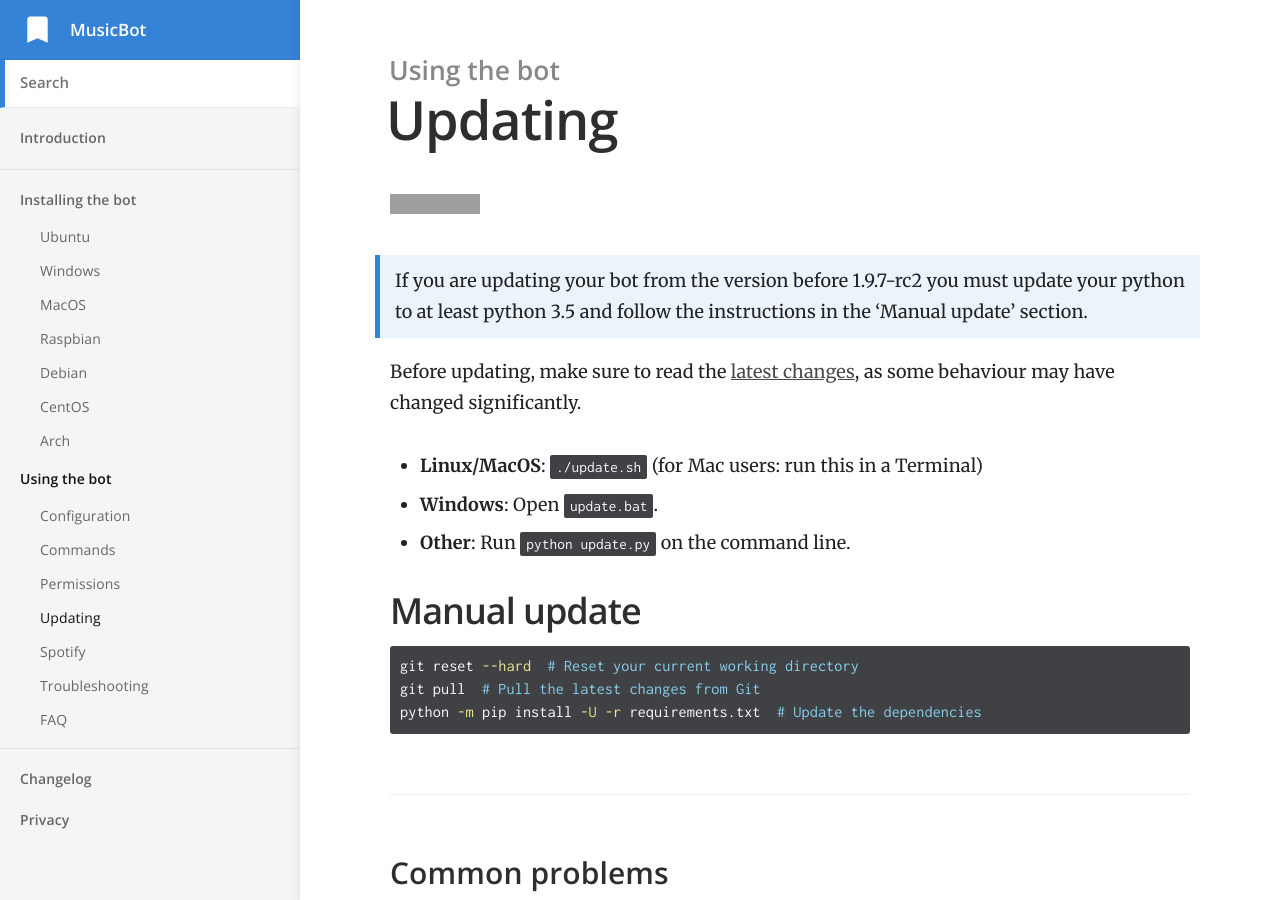
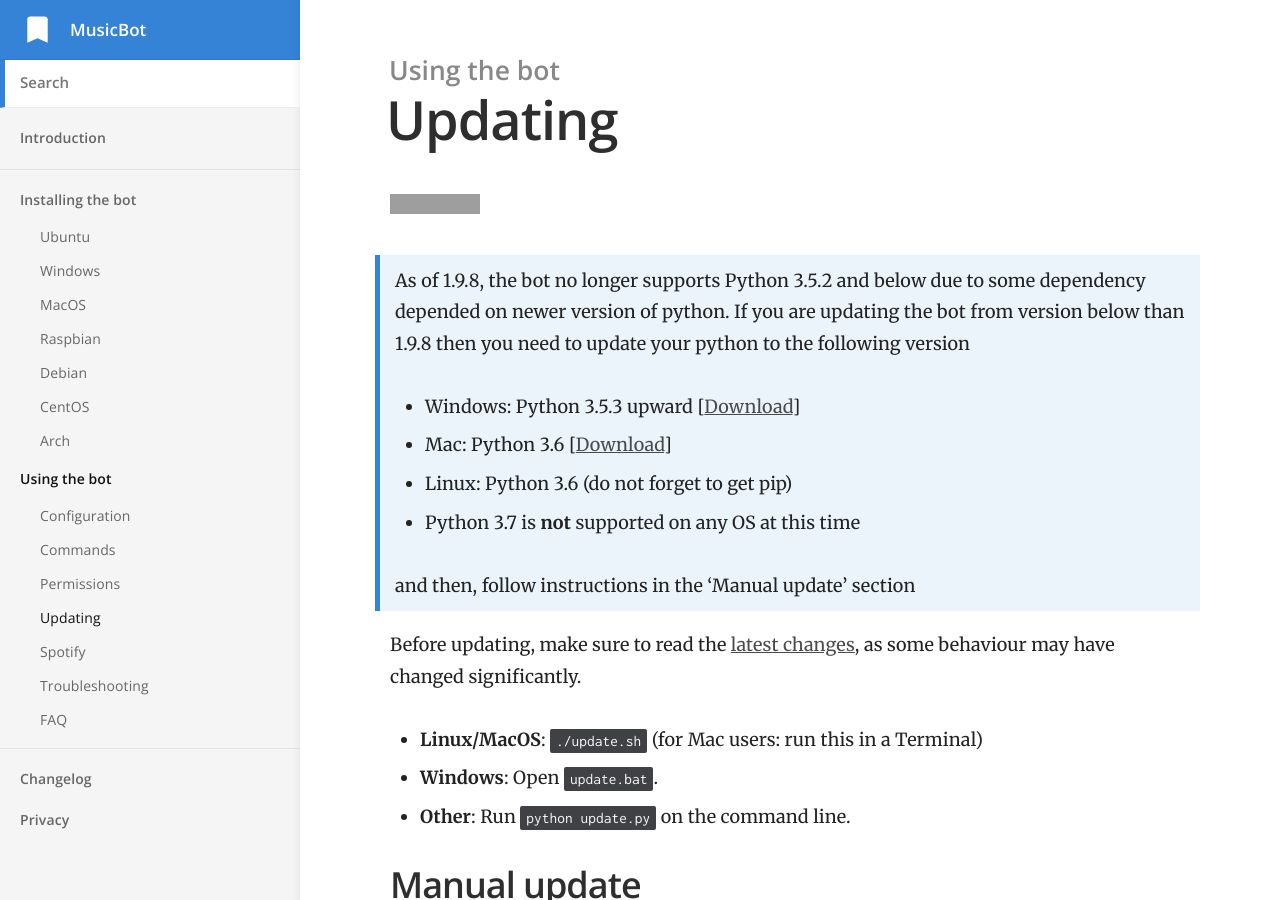
Before and after one commit to Just-Some-Bots/MusicBot, a Jekyll site: the page built from _docs/using/updating.md, in a window 1280 px wide and 900 px high. Built offline with Jekyll 4.4.1, drawn with Linux system fonts in a browser that asks for light colours; grey boxes are pictures that could not be loaded.

Commit message:
change python version needed and add link to them

```diff
--- a/_docs/using/updating.md
+++ b/_docs/using/updating.md
@@ -6,7 +6,13 @@ order: 4
 
 ![GitHub release](https://img.shields.io/github/release/Just-Some-Bots/MusicBot.svg?style=flat-square)
 
-> If you are updating your bot from the version before 1.9.7-rc2 you must update your python to at least python 3.5 and follow the instructions in the 'Manual update' section.
+> As of 1.9.8, the bot no longer supports Python 3.5.2 and below due to some dependency depended on newer version of python. If you are updating the bot from version below than 1.9.8 then you need to update your python to the following version
+> - Windows: Python 3.5.3 upward [[Download](https://www.python.org/ftp/python/3.5.4/python-3.5.4.exe)]
+> - Mac: Python 3.6 [[Download](https://www.python.org/ftp/python/3.6.6/python-3.6.6-macosx10.6.pkg)]
+> - Linux: Python 3.6 (do not forget to get pip)
+> - Python 3.7 is __not__ supported on any OS at this time
+>
+> and then, follow instructions in the 'Manual update' section
 
 Before updating, make sure to read the [latest changes](/changelog), as some behaviour may have changed significantly.
 
```
